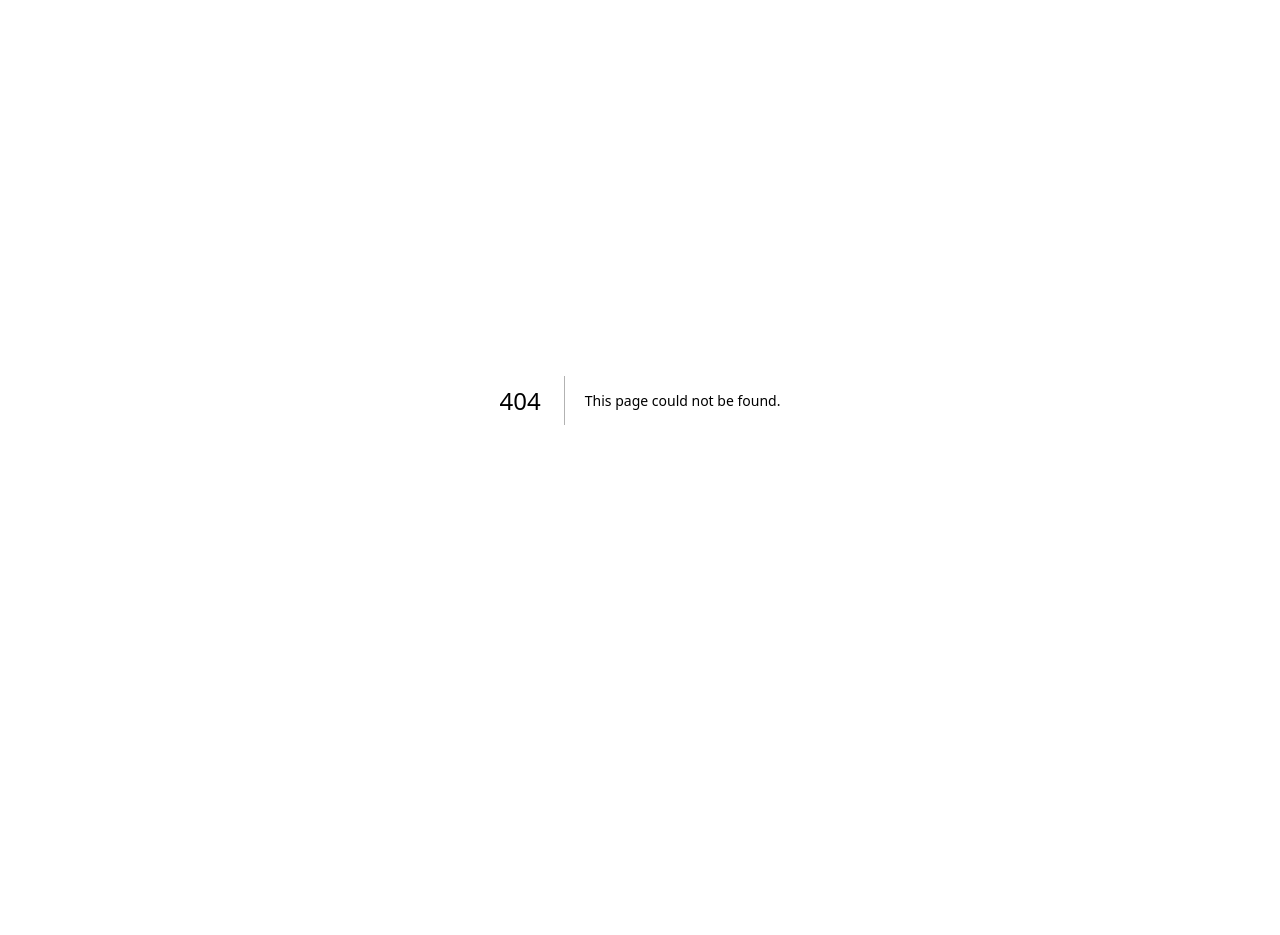
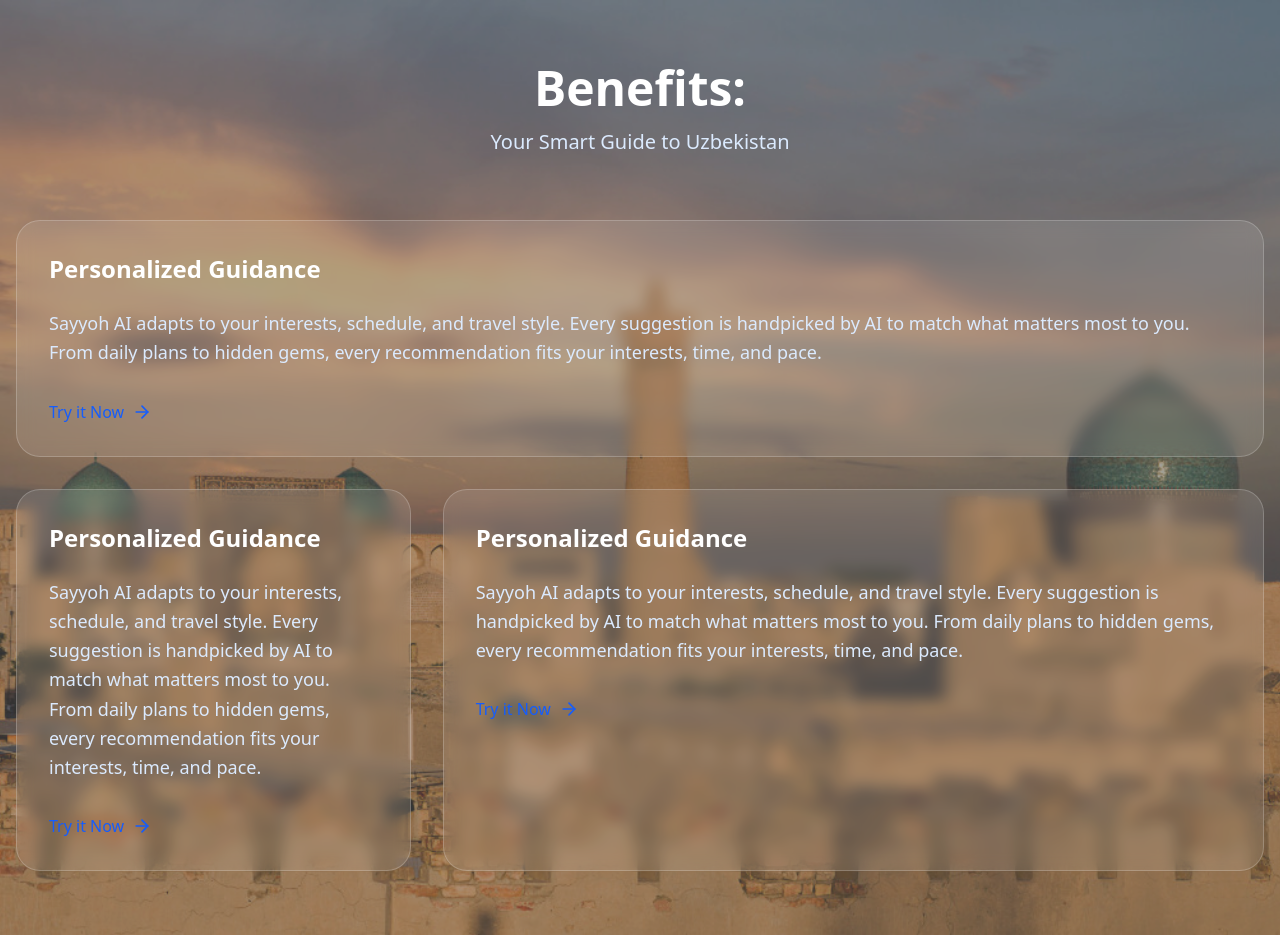
Before and after one commit to Akbar1007/some-bad-project, a Next.js app: page /benefits in a window 1280 px wide. Before the commit this address had no page. Before the commit the page ends 800 px from the top, so only its background shows below. Built offline with nearby package versions, Linux system fonts and the light colour scheme.

Commit message:
benefits page

```diff
--- a/app/(root)/(home)/page.tsx
+++ b/app/(root)/(home)/page.tsx
@@ -1,6 +1,7 @@
-import { ArrowRight, ArrowUpRight, Globe } from 'lucide-react'
+import { ArrowUpRight, Globe } from 'lucide-react'
 import Link from 'next/link'
 
+import Benefits from '@/components/shared/benefits'
 import FeatureCard from '@/components/shared/feature-card'
 import Footer from '@/components/shared/footer'
 import { Button } from '@/components/ui/button'
@@ -77,95 +78,7 @@ export default function SayyohHomepage() {
 			<FeatureCard />
 
 			{/* benefits section */}
-			<div className='min-h-screen relative overflow-hidden'>
-				<div className='max-w-7xl mx-auto'>
-					<div
-						className='absolute inset-0 bg-cover bg-center bg-no-repeat opacity-80'
-						style={{
-							backgroundImage: 'url(/assets/home-bg-2.png)',
-						}}
-					>
-						<div className='absolute inset-0 bg-black/40'></div>
-					</div>
-					<div className='min-h-screen relative overflow-hidden py-16 px-4'>
-						<div className='max-w-7xl mx-auto relative z-10'>
-							<div className='text-center mb-16'>
-								<h1 className='text-5xl font-bold text-white mb-4'>
-									Benefits:
-								</h1>
-								<p className='text-xl text-blue-100'>
-									Your Smart Guide to Uzbekistan
-								</p>
-							</div>
-
-							<div className='grid grid-cols-1 lg:grid-cols-3 gap-8'>
-								<div className='lg:col-span-3'>
-									<div className='bg-white/10 backdrop-blur-sm rounded-3xl p-8 border border-white/20 hover:bg-white/15 transition-all duration-300 hover:transform hover:scale-[1.02]'>
-										<h2 className='text-2xl font-bold text-white mb-6'>
-											Personalized Guidance
-										</h2>
-										<p className='text-blue-100 text-lg leading-relaxed mb-8'>
-											Sayyoh AI adapts to your interests, schedule, and travel
-											style. Every suggestion is handpicked by AI to match what
-											matters most to you. From daily plans to hidden gems,
-											every recommendation fits your interests, time, and pace.
-										</p>
-										<Link
-											href={'/ai'}
-											className='inline-flex items-center gap-2 text-blue-600 hover:text-white font-medium transition-colors duration-200 group'
-										>
-											Try it Now
-											<ArrowRight className='w-5 h-5 group-hover:translate-x-1 transition-transform duration-200' />
-										</Link>
-									</div>
-								</div>
-
-								<div className='lg:col-span-1'>
-									<div className='bg-white/10 backdrop-blur-sm rounded-3xl p-8 border border-white/20 hover:bg-white/15 transition-all duration-300 hover:transform hover:scale-[1.02] h-full'>
-										<h2 className='text-2xl font-bold text-white mb-6'>
-											Personalized Guidance
-										</h2>
-										<p className='text-blue-100 text-lg leading-relaxed mb-8'>
-											Sayyoh AI adapts to your interests, schedule, and travel
-											style. Every suggestion is handpicked by AI to match what
-											matters most to you. From daily plans to hidden gems,
-											every recommendation fits your interests, time, and pace.
-										</p>
-										<Link
-											href={'/ai'}
-											className='inline-flex items-center gap-2 text-blue-600 hover:text-white font-medium transition-colors duration-200 group'
-										>
-											Try it Now
-											<ArrowRight className='w-5 h-5 group-hover:translate-x-1 transition-transform duration-200' />
-										</Link>
-									</div>
-								</div>
-
-								<div className='lg:col-span-2'>
-									<div className='bg-white/10 backdrop-blur-sm rounded-3xl p-8 border border-white/20 hover:bg-white/15 transition-all duration-300 hover:transform hover:scale-[1.02] h-full'>
-										<h2 className='text-2xl font-bold text-white mb-6'>
-											Personalized Guidance
-										</h2>
-										<p className='text-blue-100 text-lg leading-relaxed mb-8'>
-											Sayyoh AI adapts to your interests, schedule, and travel
-											style. Every suggestion is handpicked by AI to match what
-											matters most to you. From daily plans to hidden gems,
-											every recommendation fits your interests, time, and pace.
-										</p>
-										<Link
-											href={'/ai'}
-											className='inline-flex items-center gap-2 text-blue-600 hover:text-white font-medium transition-colors duration-200 group'
-										>
-											Try it Now
-											<ArrowRight className='w-5 h-5 group-hover:translate-x-1 transition-transform duration-200' />
-										</Link>
-									</div>
-								</div>
-							</div>
-						</div>
-					</div>
-				</div>
-			</div>
+			<Benefits />
 
 			{/* footer */}
 			<Footer />
--- /dev/null
+++ b/app/(root)/benefits/page.tsx
@@ -0,0 +1,11 @@
+import Benefits from '@/components/shared/benefits'
+
+const BenefitsPage = () => {
+	return (
+		<>
+			<Benefits />
+		</>
+	)
+}
+
+export default BenefitsPage
--- /dev/null
+++ b/components/shared/benefits.tsx
@@ -0,0 +1,96 @@
+import { ArrowRight } from 'lucide-react'
+import Link from 'next/link'
+
+const Benefits = () => {
+	return (
+		<div className='min-h-screen relative overflow-hidden'>
+			<div className='max-w-7xl mx-auto'>
+				<div
+					className='absolute inset-0 bg-cover bg-center bg-no-repeat opacity-80'
+					style={{
+						backgroundImage: 'url(/assets/home-bg-2.png)',
+					}}
+				>
+					<div className='absolute inset-0 bg-black/40'></div>
+				</div>
+				<div className='min-h-screen relative overflow-hidden py-16 px-4'>
+					<div className='max-w-7xl mx-auto relative z-10'>
+						<div className='text-center mb-16'>
+							<h1 className='text-5xl font-bold text-white mb-4'>Benefits:</h1>
+							<p className='text-xl text-blue-100'>
+								Your Smart Guide to Uzbekistan
+							</p>
+						</div>
+
+						<div className='grid grid-cols-1 lg:grid-cols-3 gap-8'>
+							<div className='lg:col-span-3'>
+								<div className='bg-white/10 backdrop-blur-sm rounded-3xl p-8 border border-white/20 hover:bg-white/15 transition-all duration-300 hover:transform hover:scale-[1.02]'>
+									<h2 className='text-2xl font-bold text-white mb-6'>
+										Personalized Guidance
+									</h2>
+									<p className='text-blue-100 text-lg leading-relaxed mb-8'>
+										Sayyoh AI adapts to your interests, schedule, and travel
+										style. Every suggestion is handpicked by AI to match what
+										matters most to you. From daily plans to hidden gems, every
+										recommendation fits your interests, time, and pace.
+									</p>
+									<Link
+										href={'/ai'}
+										className='inline-flex items-center gap-2 text-blue-600 hover:text-white font-medium transition-colors duration-200 group'
+									>
+										Try it Now
+										<ArrowRight className='w-5 h-5 group-hover:translate-x-1 transition-transform duration-200' />
+									</Link>
+								</div>
+							</div>
+
+							<div className='lg:col-span-1'>
+								<div className='bg-white/10 backdrop-blur-sm rounded-3xl p-8 border border-white/20 hover:bg-white/15 transition-all duration-300 hover:transform hover:scale-[1.02] h-full'>
+									<h2 className='text-2xl font-bold text-white mb-6'>
+										Personalized Guidance
+									</h2>
+									<p className='text-blue-100 text-lg leading-relaxed mb-8'>
+										Sayyoh AI adapts to your interests, schedule, and travel
+										style. Every suggestion is handpicked by AI to match what
+										matters most to you. From daily plans to hidden gems, every
+										recommendation fits your interests, time, and pace.
+									</p>
+									<Link
+										href={'/ai'}
+										className='inline-flex items-center gap-2 text-blue-600 hover:text-white font-medium transition-colors duration-200 group'
+									>
+										Try it Now
+										<ArrowRight className='w-5 h-5 group-hover:translate-x-1 transition-transform duration-200' />
+									</Link>
+								</div>
+							</div>
+
+							<div className='lg:col-span-2'>
+								<div className='bg-white/10 backdrop-blur-sm rounded-3xl p-8 border border-white/20 hover:bg-white/15 transition-all duration-300 hover:transform hover:scale-[1.02] h-full'>
+									<h2 className='text-2xl font-bold text-white mb-6'>
+										Personalized Guidance
+									</h2>
+									<p className='text-blue-100 text-lg leading-relaxed mb-8'>
+										Sayyoh AI adapts to your interests, schedule, and travel
+										style. Every suggestion is handpicked by AI to match what
+										matters most to you. From daily plans to hidden gems, every
+										recommendation fits your interests, time, and pace.
+									</p>
+									<Link
+										href={'/ai'}
+										className='inline-flex items-center gap-2 text-blue-600 hover:text-white font-medium transition-colors duration-200 group'
+									>
+										Try it Now
+										<ArrowRight className='w-5 h-5 group-hover:translate-x-1 transition-transform duration-200' />
+									</Link>
+								</div>
+							</div>
+						</div>
+					</div>
+				</div>
+			</div>
+		</div>
+	)
+}
+
+export default Benefits
```
